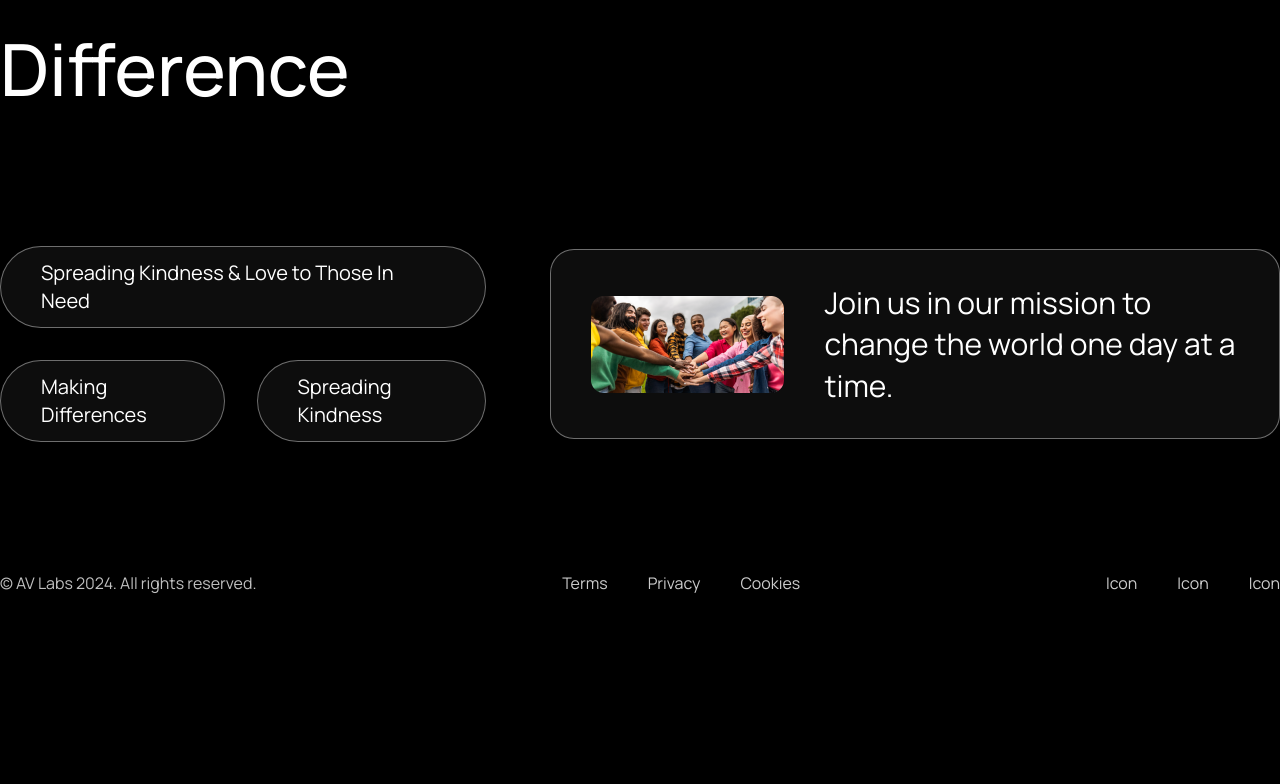
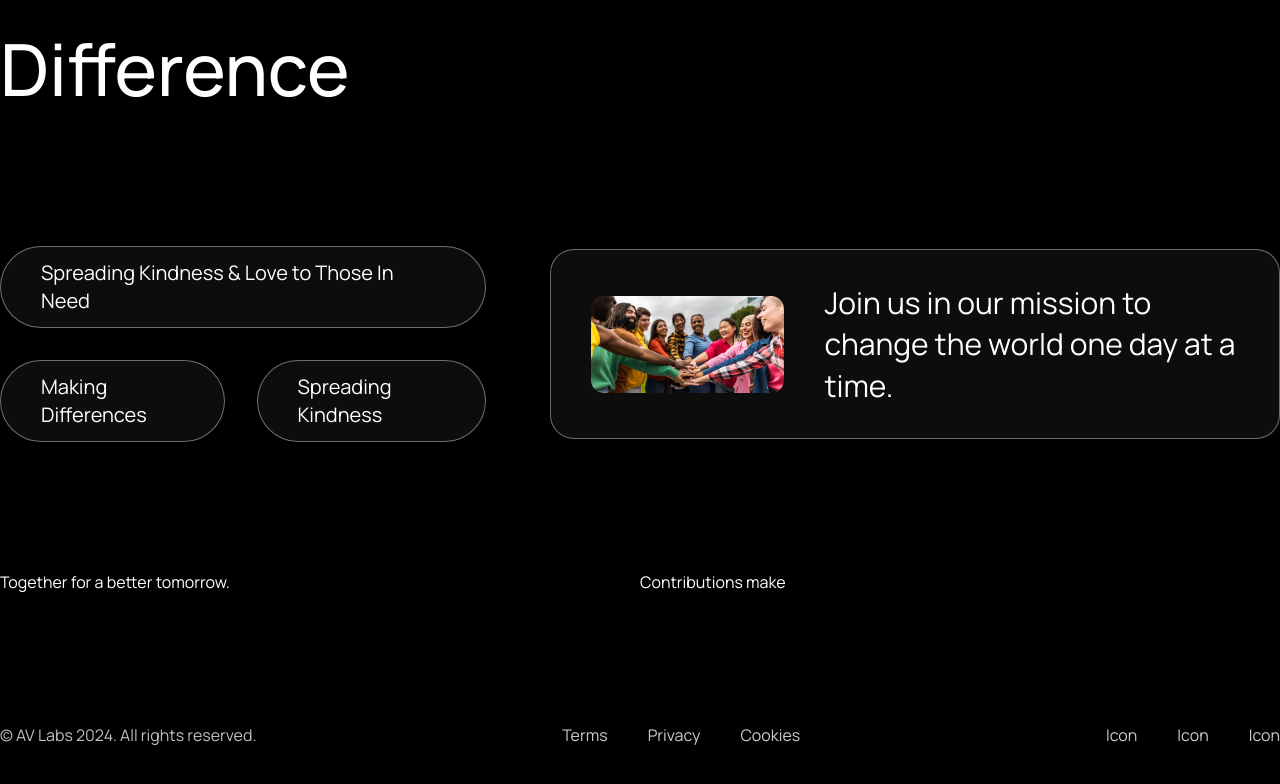
Before and after one commit to avlabsdev/pinkcloud, a Next.js app in the folder my-project/: page / in a window 1280 px wide. Shown: the part 851-1635 px from the top of the page. Before the commit the page ends 1511 px from the top, so only its background shows below. Built offline with nearby package versions, Linux system fonts and the light colour scheme.

Commit message:
page updates

```diff
--- a/my-project/src/app/page.tsx
+++ b/my-project/src/app/page.tsx
@@ -7,7 +7,7 @@ export default function Home() {
   return (
     <>
       <Header />
-      <main className="flex flex-col grow py-16">
+      <main className="flex flex-col grow py-16 gap-32">
         <section className="flex items-center gap-16">
           <div className="w-2/5 flex flex-col gap-8">
             <span className="flex items-center p-3 px-10 border rounded-full border-white border-opacity-40 text-xl w-fit bg-white bg-opacity-5">
@@ -36,6 +36,12 @@ export default function Home() {
             </div>
           </div>
         </section>
+        <section>
+          <div className="flex">
+            <div className="w-3/5">Together for a better tomorrow.</div>
+            <div className="w-3/5">Contributions make</div>
+          </div>
+        </section>
       </main>
       <Footer />
     </>
```
